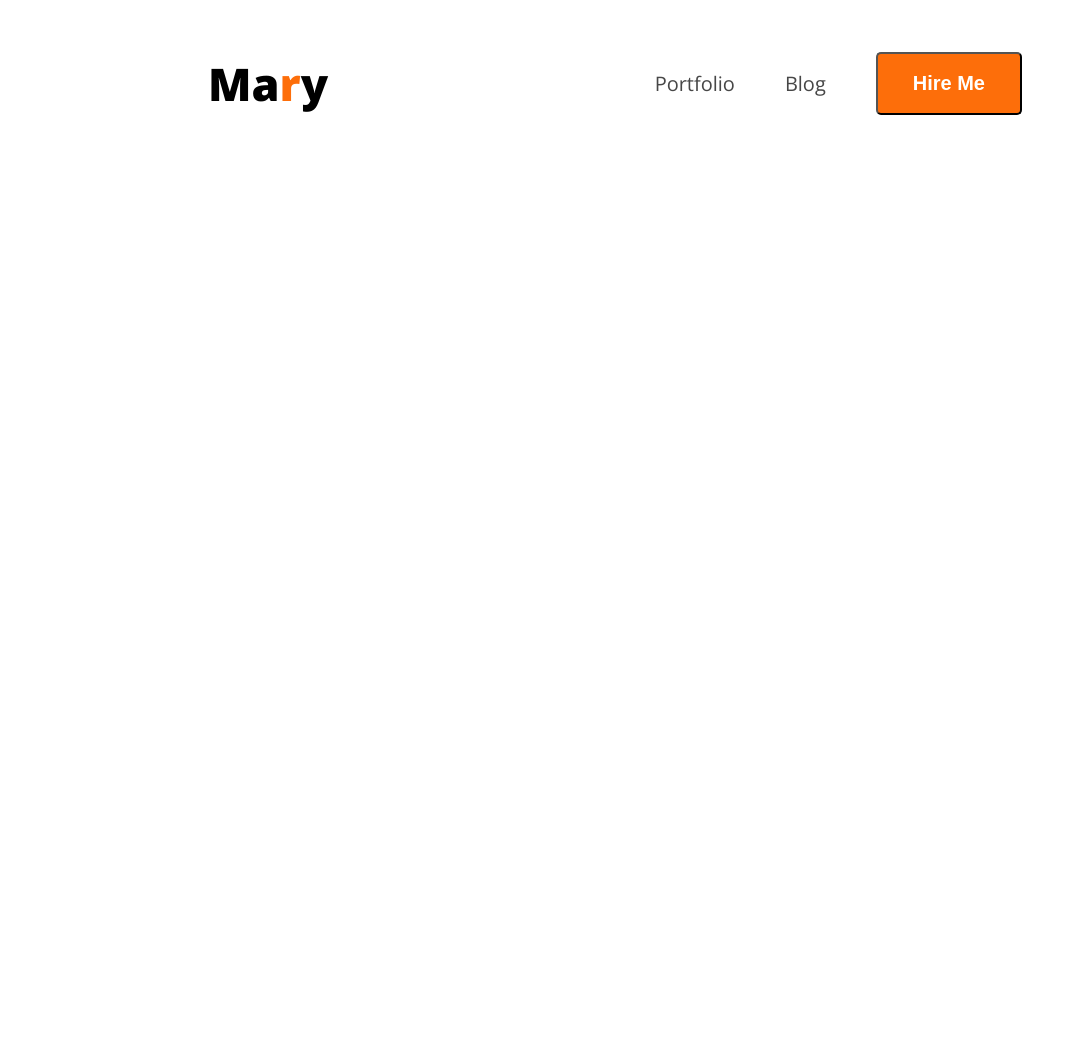
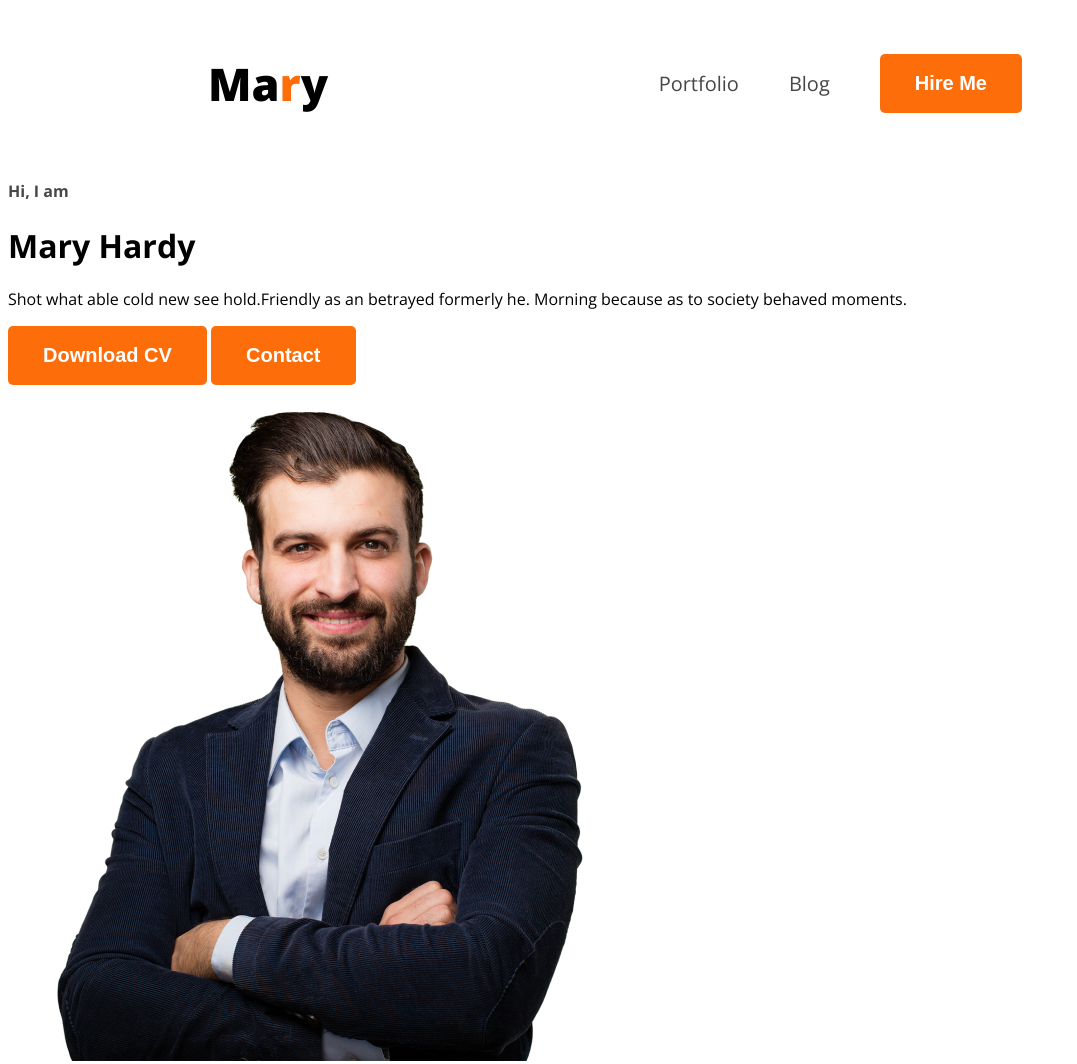
Before and after one commit to Shofikul2024/web-deb-portfolio-resourse, a plain HTML site: page index.html in a window 1280 px wide. Shown: the whole page, without its empty margins (0-1077 px from the left). Before the commit the page ends 800 px from the top, so only its background shows below. Drawn offline with nearby package versions, Linux system fonts and the light colour scheme.

Commit message:
added properly  all informatin

```diff
--- a/index.html
+++ b/index.html
@@ -25,6 +25,29 @@
 
 </nav>
 
+<div class="banner">
+
+<div>
+<h4 class="banner-greetings dark-2 ">  Hi, I  am </h4>
+<h1> Mary Hardy</h1>
+<p>Shot what able cold new see hold.Friendly as an betrayed formerly he. Morning because as to society behaved moments.</p>
+
+<button class="btn-primary ">Download CV</button>
+<button class="btn-primary "> Contact</button>
+</div>
+
+
+<img class="" src="/images/hardy.png" alt="">
+
+
+
+
+</div>
+
+
+
+
+
     </header>
 
 <main>
--- a/styles/portfolio.css
+++ b/styles/portfolio.css
@@ -44,6 +44,7 @@ padding: 18px 35px;
 border-radius: 5px;
 color: white;
 font-size: 20px;
+border: none;
 
 
 }
```
